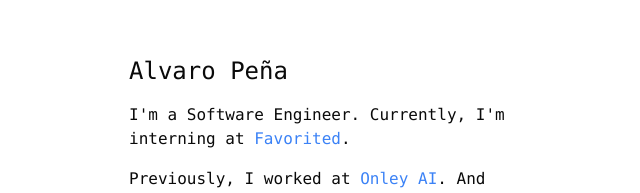
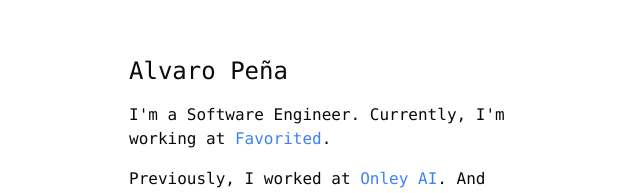
Before and after one commit to alvropena/alvropena.com, a Next.js app: page / in a window 1280 px wide. Shown: the part 129-322 px from the top of the page, without its empty margins (319-959 px from the left). Built offline with nearby package versions, Linux system fonts and the light colour scheme.

Commit message:
Update internship description to current work status in page.tsx

```diff
--- a/app/page.tsx
+++ b/app/page.tsx
@@ -5,7 +5,7 @@ export default function Home() {
 		<div className="max-w-sm flex flex-col gap-4">
 			<h1 className="text-2xl">Alvaro Peña</h1>
 			<p>
-				I&apos;m a Software Engineer. Currently, I&apos;m interning
+				I&apos;m a Software Engineer. Currently, I&apos;m working
 				at{" "}
 				<Link
 					href="https://www.linkedin.com/company/favapp/"
```
